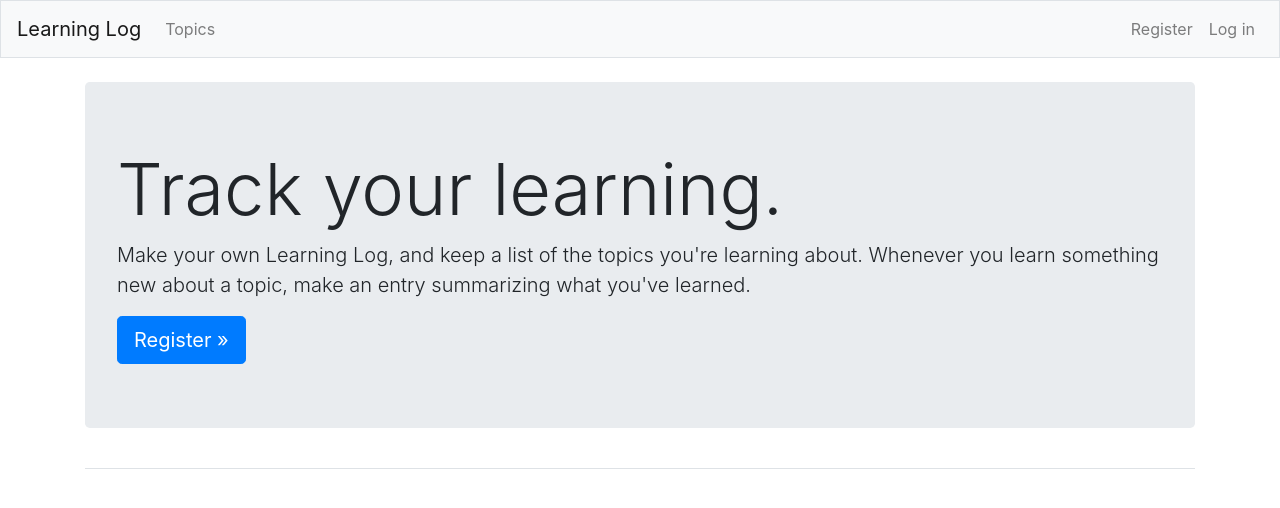
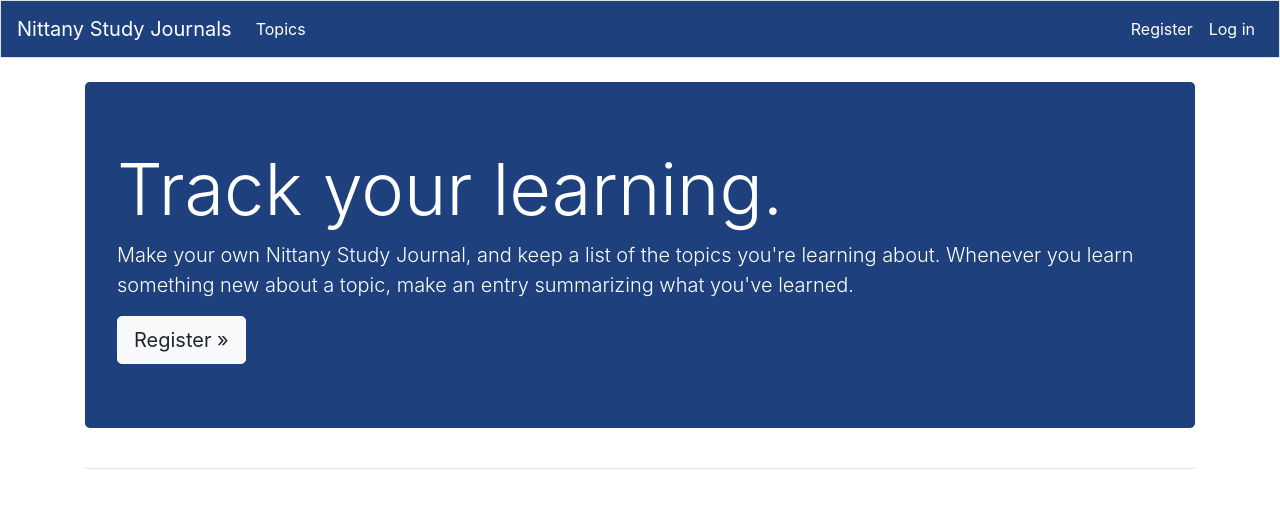
Before and after one commit to Schulingkamp/Learning_Log, a Django app: page / in a window 1280 px wide. Shown: the top 508 px of the page. Run offline with Django 3.2, Linux system fonts and the light colour scheme; some libraries are stand-ins or nearby versions.

Commit message:
PSU styling and screenshots

```diff
--- a/learning_logs/templates/learning_logs/base.html
+++ b/learning_logs/templates/learning_logs/base.html
@@ -13,9 +13,9 @@
 </head>
 <body>
 
-	<nav class="navbar navbar-expand-md navbar-light bg-light mb-4 border">
+	<nav class="navbar navbar-expand-md navbar-dark mb-4 border" style="background-color: #1E407C;">
 
-		<a class="navbar-brand" href="{% url 'learning_logs:index' %}">Learning Log</a>
+		<a class="navbar-brand" href="{% url 'learning_logs:index' %}">Nittany Study Journals</a>
 
 		<button class='navbar-toggler' type='button' data-toggle='collapse'
 			data-target='#navbarCollapse' aria-controls='navbarCollapse'
@@ -25,24 +25,24 @@
 		<div class='collapse navbar-collapse' id='navbarCollapse'>
 			<ul class='navbar-nav mr-auto'>
 				<li class='nav-item'>
-					<a class= 'nav-link' href="{% url 'learning_logs:topics' %}">Topics</a>
+					<a class= 'nav-link text-white' href="{% url 'learning_logs:topics' %}">Topics</a>
 				</li>
 			</ul>
 
 			<ul class='navbar-nav ml-auto'>
 				{% if user.is_authenticated %}
 					<li class='nav-item'>
-						<span class="navbar-text">Hello, {{ user.username }}.</span>
+						<span class="navbar-text text-white">Hello, {{ user.username }}.</span>
 					</li>
 					<li class='nav-item'>
-						<a class='nav-link' href="{% url 'users:logout' %}">Log out</a>
+						<a class='nav-link text-white' href="{% url 'users:logout' %}">Log out</a>
 					</li>
 				{% else %}
 					<li class='nav-item'>
-						<a class='nav-link' href="{% url 'users:register' %}">Register</a>
+						<a class='nav-link text-white' href="{% url 'users:register' %}">Register</a>
 					</li>
 					<li class='nav-item'>
-						<a class='nav-link' href="{% url 'users:login' %}">Log in</a>
+						<a class='nav-link text-white' href="{% url 'users:login' %}">Log in</a>
 					</li>
 				{% endif %}
 			</ul>
--- a/learning_logs/templates/learning_logs/index.html
+++ b/learning_logs/templates/learning_logs/index.html
@@ -1,12 +1,12 @@
 {% extends "learning_logs/base.html" %}
 
 {% block page_header %}
-	<div class='jumbotron'>
+	<div class='jumbotron text-white' style="background-color: #1E407C;">
 		<h1 class='display-3'>Track your learning.</h1>
 
-		<p class='lead'>Make your own Learning Log, and keep a list of the topics you're learning about. Whenever you learn something new about a topic, make an entry summarizing what you've learned.</p>
+		<p class='lead text-white'>Make your own Nittany Study Journal, and keep a list of the topics you're learning about. Whenever you learn something new about a topic, make an entry summarizing what you've learned.</p>
 
-		<a class='btn btn-lg btn-primary' href="{% url 'users:register' %}" role='button'>Register &raquo;</a>
+		<a class='btn btn-lg btn-primary btn-light' href="{% url 'users:register' %}" role='button'>Register &raquo;</a>
 	</div>
 
 {% endblock page_header %}
--- a/learning_logs/templates/learning_logs/topic.html
+++ b/learning_logs/templates/learning_logs/topic.html
@@ -6,14 +6,14 @@
 
 {% block content %}
 	<p>
-		<a href="{% url 'learning_logs:new_entry' topic.id %}">Add new entry</a>
+		<a style="color:#1E407C;" href="{% url 'learning_logs:new_entry' topic.id %}">Add new entry</a>
 	</p>
 
 {% for entry in entries %}
 	<div class='card mb-3'>
 		<h4 class='card-header'>
 			{{ entry.date_added|date:'M d, Y H:i' }}
-			<small><a href="{% url 'learning_logs:edit_entry' entry.id %}">edit entry</a></small>
+			<small><a style="color:#1E407C;" href="{% url 'learning_logs:edit_entry' entry.id %}">edit entry</a></small>
 		</h4>
 		<div class='card-body'>
 			{{ entry.text|linebreaks }}
--- a/learning_logs/templates/learning_logs/topics.html
+++ b/learning_logs/templates/learning_logs/topics.html
@@ -9,13 +9,13 @@
 	<ul>
 		{% for topic in topics %}
 			<li><h3>
-				<a href="{% url 'learning_logs:topic' topic.id %}">{{ topic }}</a>
+				<a style="color:#1E407C;" href="{% url 'learning_logs:topic' topic.id %}">{{ topic }}</a>
 			</h3></li>
 		{% empty %}
 			<li><h3>No topics have been added yet.</h3></li>
 		{% endfor %}
 	</ul>
 
-	<h3><a href="{% url 'learning_logs:new_topic' %}">Add a new topic</a></h3>
+	<h3><a style="color:#1E407C;" href="{% url 'learning_logs:new_topic' %}">Add a new topic</a></h3>
 
 {% endblock content %}
--- a/users/templates/registration/login.html
+++ b/users/templates/registration/login.html
@@ -11,7 +11,7 @@
 		{% csrf_token %}
 		{% bootstrap_form form %}
 		{% buttons %}
-			<button name='submit' class='btn btn-primary'>Log in</button>
+			<button name='submit' class='btn btn-primary' style='background-color:#1E407C;'>Log in</button>
 		{% endbuttons %}
 
 		<input type="hidden" name="next" value="{% url 'learning_logs:index' %}">
```
Also changed, not shown: 3 other files.
